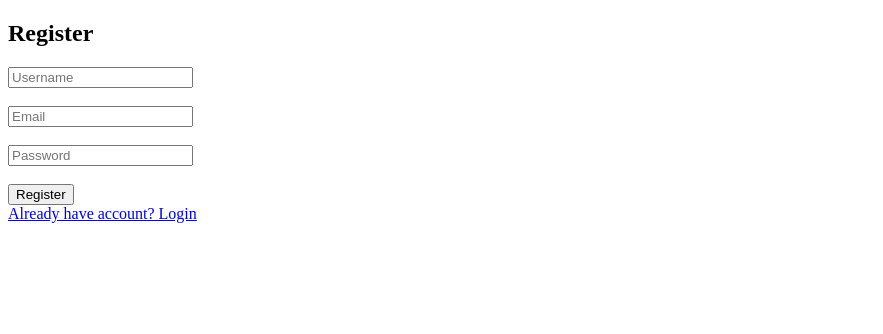
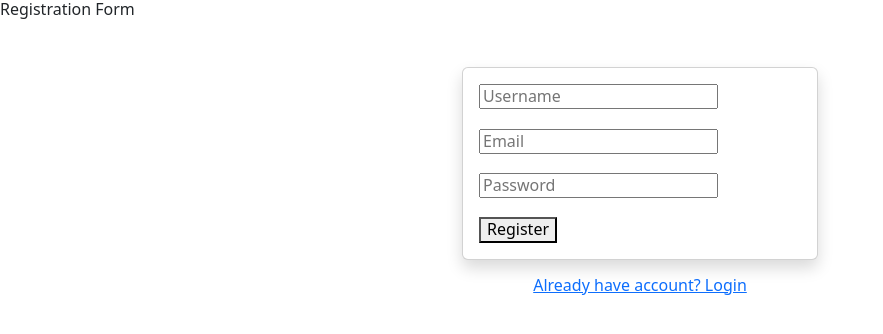
Before and after one commit to madhura-pawar/student-crud, a PHP site: page /register.php in a window 1280 px wide. Shown: the top 334 px of the page, without its empty margins (0-883 px from the left). Run offline with PHP 8.4, Linux system fonts and the light colour scheme.

Commit message:
Update register.php

```diff
--- a/register.php
+++ b/register.php
@@ -24,27 +24,38 @@
 
 <!DOCTYPE html>
 <html>
+  <meta name="viewport" content="width=device-width, initial-scale=1">
 <head>
     <title>Register</title>
+    <link href="https://cdn.jsdelivr.net/npm/bootstrap@5.3.2/dist/css/bootstrap.min.css" rel="stylesheet">
+
+<link rel="stylesheet" href="../css/dashboard.css">
 </head>
 <body>
+<h6>Registration Form<h6>
 
-<h2>Register</h2>
 
-<?php
-if ($message != "") {
-    echo "<p style='color:green;font-weight:bold;'>$message</p>";
-}
-?>
-
-<form method="POST">
+<div class="container mt-5">
+  <div class="row justify-content-center">
+    <div class="col-md-4">
+      <div class="card shadow">
+        <div class="card-body">
+          <?php if($message != "") { echo "<p>$message</p>"; } ?>
+          <form  action="register.php" method="POST">
     <input type="text" name="username" placeholder="Username" required><br><br>
     <input type="email" name="email" placeholder="Email" required><br><br>
     <input type="password" name="password" placeholder="Password" required><br><br>
     <button type="submit" name="register">Register</button>
 </form>
+        </div>
+      </div>
+    </div>
+  </div>
+</div>
 
+<div class="text-center mt-3">
 <a href="login.php">Already have account? Login</a>
-
+</div>
+<script src="https://cdn.jsdelivr.net/npm/bootstrap@5.3.2/dist/js/bootstrap.bundle.min.js"></script>
 </body>
 </html>
```
